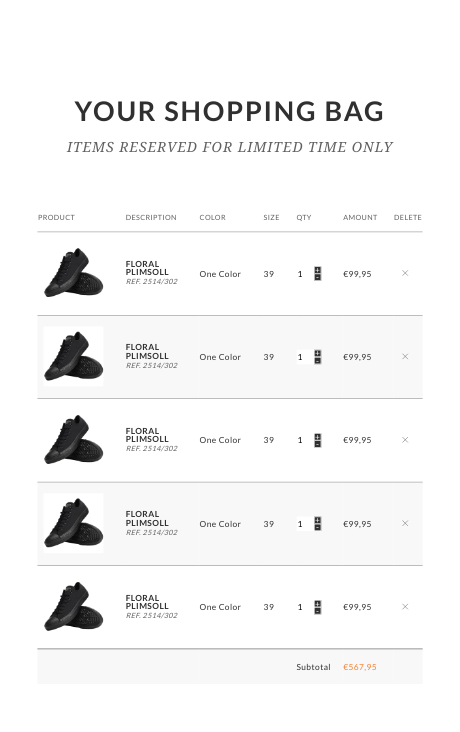
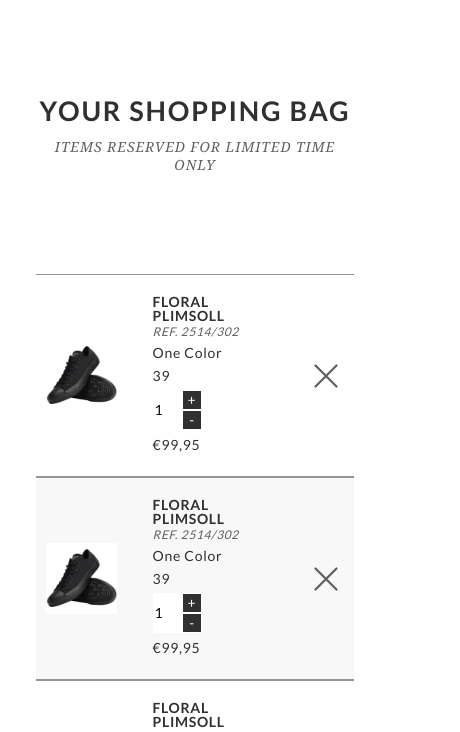
Before and after one commit to ivankrtulgu/maximaster_practice_2_kurs, a plain HTML site: page 2_Верстка/shopping_cart.html in a window 390 px wide. Shown: the part 122-854 px from the top of the page, 460 px wide, since content can reach past the window. Drawn offline with Linux system fonts and the light colour scheme.

Commit message:
2-verstka исправлена часть багов при отображении на мобильных устройствах (в том числе переработан адаптив страницы корзины)

```diff
--- a/2_Верстка/css/_settings.css
+++ b/2_Верстка/css/_settings.css
@@ -22,7 +22,7 @@
 
 .page__body{
     padding-inline: var(--page-body-padding);
-    min-width: 460px;
+    min-width: 360px;
     font-family: var(--font-family);
 }
 
--- a/2_Верстка/css/blocks/_media.css
+++ b/2_Верстка/css/blocks/_media.css
@@ -186,39 +186,167 @@
         padding-right: 10px;
     } */
 
-    .shopping-bag__table {
+    /* .shopping-bag__table {
         scale: 0.9;
+    } */
+
+    .shopping-bag__thead {
+        display: none;
     }
 
+    .shopping-bag__tbody tr {
+        padding-block: 20px;
+        display: grid;
+        grid-template-columns: 256px 4fr 36px;
+        grid-template-rows: repeat(5, 1fr);
+        grid-column-gap: 0px;
+        grid-row-gap: 0px;
+    }
+
+    .shopping-bag__tbody td{
+        padding: 0;
+    }
+
+    .shopping-bag__tfoot tr{
+        display: grid;
+        grid-template-columns: repeat(2, 1fr);
+        grid-template-rows: repeat(1, 1fr);
+        grid-column-gap: 0px;
+        grid-row-gap: 0px;
+    }
+
+    .shopping-bag__tfoot td {
+        padding-inline: 5px;
+    }
+
+    .shopping-bag__tfoot td:nth-child(1),
+    .shopping-bag__tfoot td:nth-child(2),
+    .shopping-bag__tfoot td:nth-child(3),
+    .shopping-bag__tfoot td:nth-child(4),
+    .shopping-bag__tfoot td:nth-child(7){
+        display: none;
+        /* background-color: red; */
+    }
+
+    .shopping-bag__tfoot td:nth-child(5) {
+        text-align: right;
+    }
+
+
+    .shopping-bag__tfoot tr{
+        flex-grow: 1;
+    }
+
+    .shopping-bag__image-td {
+        grid-area: 1 / 1 / 6 / 2;
+        display: flex;
+        align-items: center;
+        justify-content: center;
+        padding: 0;
+    }
+
+    .shopping-bag__image-td img{
+        width: 100%;
+        height: auto;
+    }
+    .shopping-bag__description-td {
+        grid-area: 1 / 2 / 2 / 3;
+        display: flex;
+        flex-direction: column;
+        justify-content: center;
+    }
+    .shopping-bag__color-td {
+        grid-area: 2 / 2 / 3 / 3;
+        display: flex;
+        flex-direction: column;
+        justify-content: center;
+    }
+    .shopping-bag__size-td {
+        grid-area: 3 / 2 / 4 / 3;
+        display: flex;
+        flex-direction: column;
+        justify-content: center;
+    }
+    .shopping-bag__qty-td {
+        grid-area: 4 / 2 / 5 / 3;
+        display: flex;
+        flex-direction: column;
+        justify-content: center;
+    }
+    .shopping-bag__amount-td {
+        grid-area: 5 / 2 / 6 / 3;
+        display: flex;
+        flex-direction: column;
+        justify-content: center;
+    }
+    .shopping-bag__delete-td {
+        grid-area: 1 / 3 / 6 / 4;
+        display: flex;
+        align-items: center;
+        justify-content: center;
+    }
+
+    /* .shopping-bag__delete-td button {
+        width: 36px;
+        height: 36px;
+    } */
+
+    /* .shopping-bag__image {
+        min-width: 150px;
+    } */
+
+    .shopping-bag__tfoot td, .shopping-bag__tbody td:not(:last-child) {
+        font-size: 20px;
+    }
+
+    .shopping-bag__product-title {
+        font-size: 20px;
+        padding-bottom: 10px;
+    }
 
 }
 
 @media (max-width: 642px) {
     .sing-up-short-form__input {
-        max-width: max(88.78vw, 410px);
+        width: max(80vw, 288px);
     }
 
     .login__container {
-        scale: 0.9;
+        width: 515px;
     }
 
     .catalog__grid {
         column-gap: calc(var(--gap));
     }
 
-    .shopping-bag__table {
+    /* .shopping-bag__table {
         scale: 0.7;
         margin-bottom: -50px;
+    }     */
+
+    /* .shopping-bag__subtitle {
+        margin-bottom: -30px;
+    } */
+
+    .shopping-bag__tbody tr {
+        grid-template-columns: 3fr 4fr 1fr;
+        grid-template-rows: 2fr 1fr 1fr 2fr 1fr;
     }
 
-    .shopping-bag__subtitle {
-        margin-bottom: -30px;
+    .shopping-bag__tfoot td, .shopping-bag__tbody td:not(:last-child) {
+        font-size: 14px;
+    }
+
+    .shopping-bag__product-title {
+        font-size: 14px;
+        padding-bottom: 0;
     }
 }
 
 @media (max-width: 560px){
     .header__list {
-        column-gap: 40px;
+        /* column-gap: max(4.167vw, 15px); */
+        column-gap: 15px;
     }
 
     .header__link {
@@ -237,7 +365,7 @@
     }
 
     .header__input {
-        max-width: 172px;
+        max-width: 122px;
     }
 
     /* .header__link svg{
@@ -254,7 +382,8 @@
     }
 
     .login__container {
-        scale: 0.75;
+        width: max(68.57vw, 288px);
+        padding-inline: 36px;
     }
 
     .catalog__grid {
@@ -265,23 +394,44 @@
         margin-bottom: 26px;
     }
 
-    .catalog__item {
-        scale: 0.8;
+    .product-card__image{
+        /* scale: 0.8; */
+        width: max(37.5vw, 138px);
+        margin-bottom: 14px;
     }
 
-    .shopping-bag__table {
+    .product-card__title {
+        font-size: max(14px, 3.89vw);
+    }
+
+    /* .shopping-bag__table {
         scale: 0.6;
         margin-bottom: -100px;
+    }    */
+
+    /* .shopping-bag__subtitle {
+        margin-bottom: -100px;
+    } */
+
+    /* .shopping-bag__table tr {
+        display: flex;
+        flex-direction: column;
+        flex-grow: 1;
+    } */
+
+    /* .shopping-bag__footer {
+        padding-inline: auto;
+    } */
+
+    .breadcrumbs__link {
+        font-size: 14px;
     }
 
-    .shopping-bag__subtitle {
-        margin-bottom: -100px;
-    }
 }
 
-@media (max-width: 460px){
+@media (max-width: 360px){
     .nav__list{
-        width: 388px;
+        width: 288px;
     }
 
     .login__container {
@@ -296,11 +446,12 @@
         width: 26px;
     }
 
+    .payment-options__row,
     .shipping-address__row {
-        width: 348px;
+        width: 248px;
     }
-
-    .payment-options__row {
-        width: 348px;
+    .payment-options__row label,
+    .shipping-address__row label{
+        font-size: 14px;
     }
 }
--- a/2_Верстка/css/blocks/_shopping-bag.css
+++ b/2_Верстка/css/blocks/_shopping-bag.css
@@ -103,8 +103,10 @@
 
 .shopping-bag__button-delete,
 .shopping-bag__button-delete svg {
-    height: 14px;
-    width: 14px;
+    /* height: 14px;
+    width: 14px; */
+    height: 36px;
+    width: 36px;
 }
 
 .shopping-bag__button-delete svg {
--- a/2_Верстка/css/blocks/_sing-up-short-form.css
+++ b/2_Верстка/css/blocks/_sing-up-short-form.css
@@ -20,14 +20,15 @@
 
 .sing-up-short-form__input {
     display: flex;
+    width: 567px;
 }
 
 .sing-up-short-form__input-field {
+    flex-grow: 1;
     color: var(--dark-primary);
     border: 1px solid var(--border-button-grey);
     background-color: var(--button-light-grey);
     padding: 0 14px;
-    width: 475px;
     height: 56px;
     font-family: var(--font-family);
     font-size: 14px;
--- a/2_Верстка/css/blocks/_stepper.css
+++ b/2_Верстка/css/blocks/_stepper.css
@@ -16,8 +16,8 @@
     align-items: center;
     justify-content: center;
     align-content: center;
-    height: 12px;
-    width: 12px;
+    height: 20px;
+    width: 20px;
     padding: 0;
     background-color: var(--dark-primary);
     color: var(--white);
--- a/2_Верстка/shopping_cart.html
+++ b/2_Верстка/shopping_cart.html
@@ -536,7 +536,7 @@
             <nav class="footer__social footer__column">
                 <h3 class="footer__title">Social</h3>
                 <p class="footer__link">
-                    Shoper is made with love in Warsaw, 2014 © All rights reserved. El Passion
+                    Shoper is made with love in Tula, 2025 © All rights reserved. El Passion
                 </p>
                 <ul class="list-reset footer__list--horizontal">
                     <li>
```
Also changed, not shown: 2_Верстка/catalog.html (+1 -1 lines), 2_Верстка/index.html (+1 -1 lines), 2_Верстка/product.html (+1 -1 lines).
